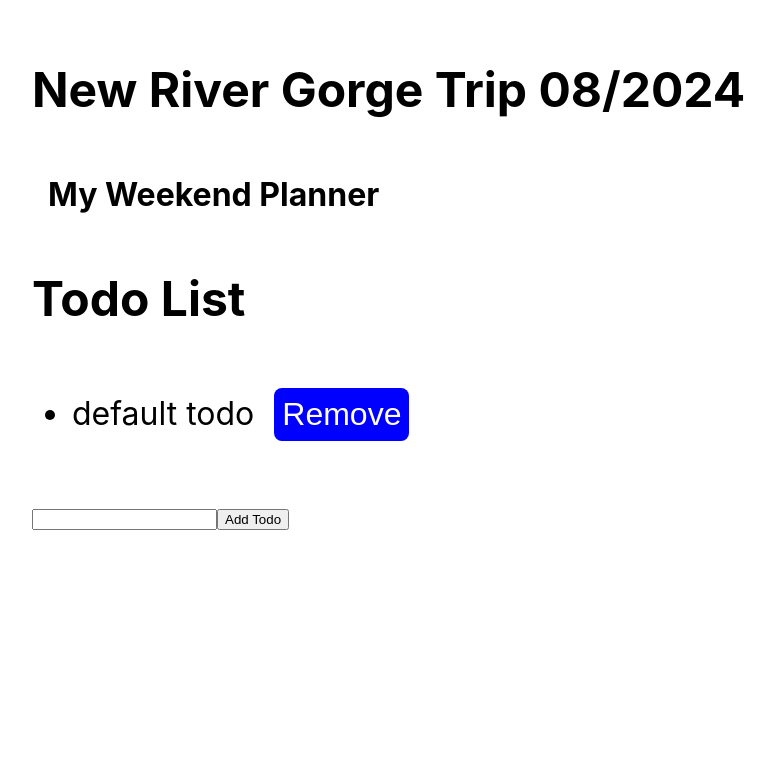
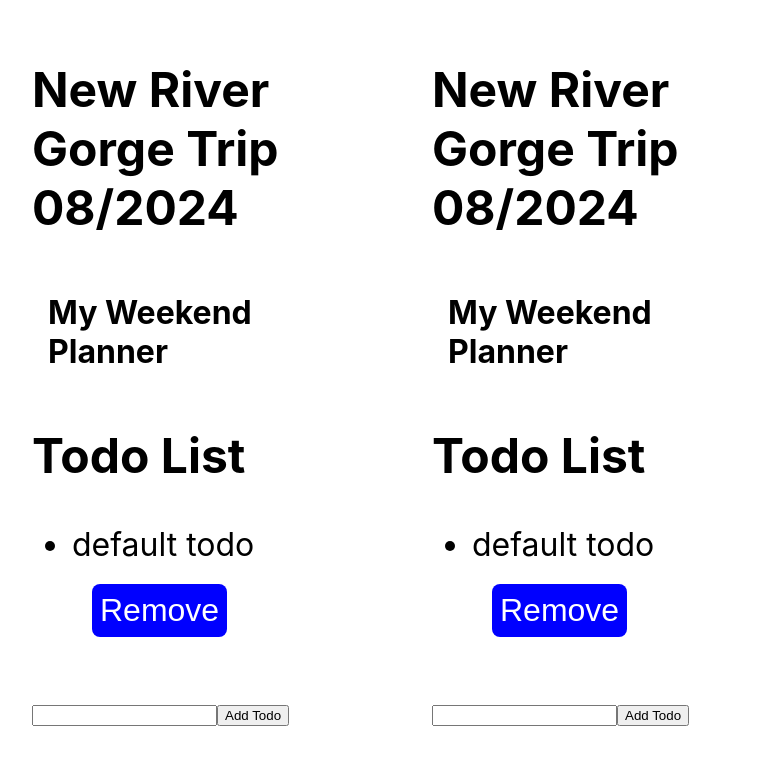
Before and after one commit to aaronfeingold/generic-react, a React (Create React App) app: page / in a window 1280 px wide. Shown: the top 764 px of the page, without its empty margins (228-1002 px from the left). Built offline with nearby package versions, Linux system fonts and the light colour scheme.

Commit message:
a wrapper for the app to do multiple apps with one shared context

```diff
--- a/src/App.tsx
+++ b/src/App.tsx
@@ -93,7 +93,7 @@ function App() {
       <UL
         className="todo-list"
         items={todos}
-        itemClick={(todo) => alert(todo)}
+        itemClick={(todo) => alert(todo.text)}
         render={(todo) => (
           <>
             {todo.text}
@@ -116,4 +116,18 @@ function App() {
   );
 }
 
-export default App;
+const AppWrapper = () => {
+  return (
+    <div
+      style={{
+        display: "grid",
+        gridTemplateColumns: "50% 50%",
+      }}
+    >
+      <App />
+      <App />
+    </div>
+  );
+};
+
+export default AppWrapper;
```
